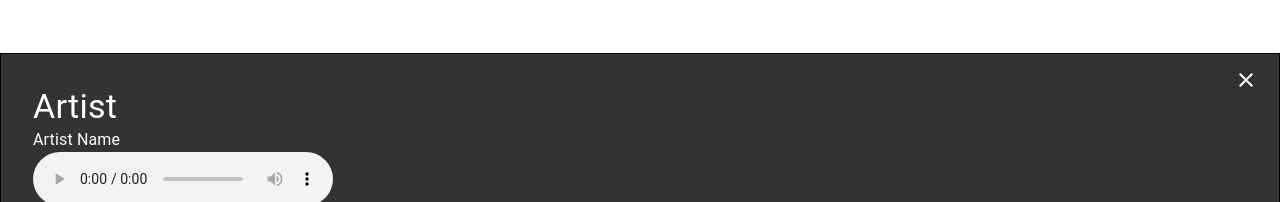
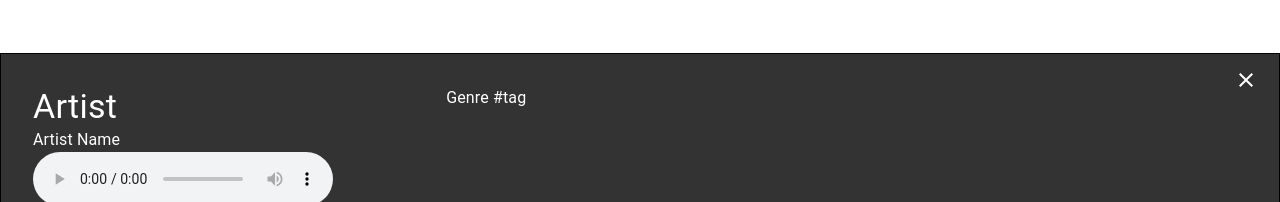
Before and after one commit to rpp33-boc-pacific/improvibe, a Next.js app: page / in a window 1280 px wide. Both pictures are taken after a click on the button "play-modal". Shown: the part 573-775 px from the top of the page. Built offline with nearby package versions, Linux system fonts and the light colour scheme.

Commit message:
Added genre

```diff
--- a/pages/components/player.tsx
+++ b/pages/components/player.tsx
@@ -3,6 +3,7 @@ import Box from '@mui/material/Box';
 import Button from '@mui/material/Button';
 import Card from '@mui/material/card';
 import Container from '@mui/material/Container';
+import Grid from '@mui/material/Grid';
 import Typography from '@mui/material/Typography';
 import Image from 'next/image'
 import Modal from '@mui/material/Modal';
@@ -41,10 +42,15 @@ const Player = () => {
           open={open}
           onClose={handleClose}>
           <Box sx={style}>
-            <Stack>
+            <Grid container direction="row" spacing={2}>
+              <Grid item xs={3}>
                 <Typography variant="h4" sx={{color: "white"}}>Artist</Typography>
                 <Typography sx={{color: "white"}}>Artist Name</Typography>
-            </Stack>
+              </Grid>
+              <Grid item xs={3}>
+                <Typography sx={{color: "white", textAlign: "center"}}>Genre #tag</Typography>
+              </Grid>
+            </Grid>
             <audio role="audio-player" controls></audio>
             <IconButton
               aria-label="close-modal"
```
